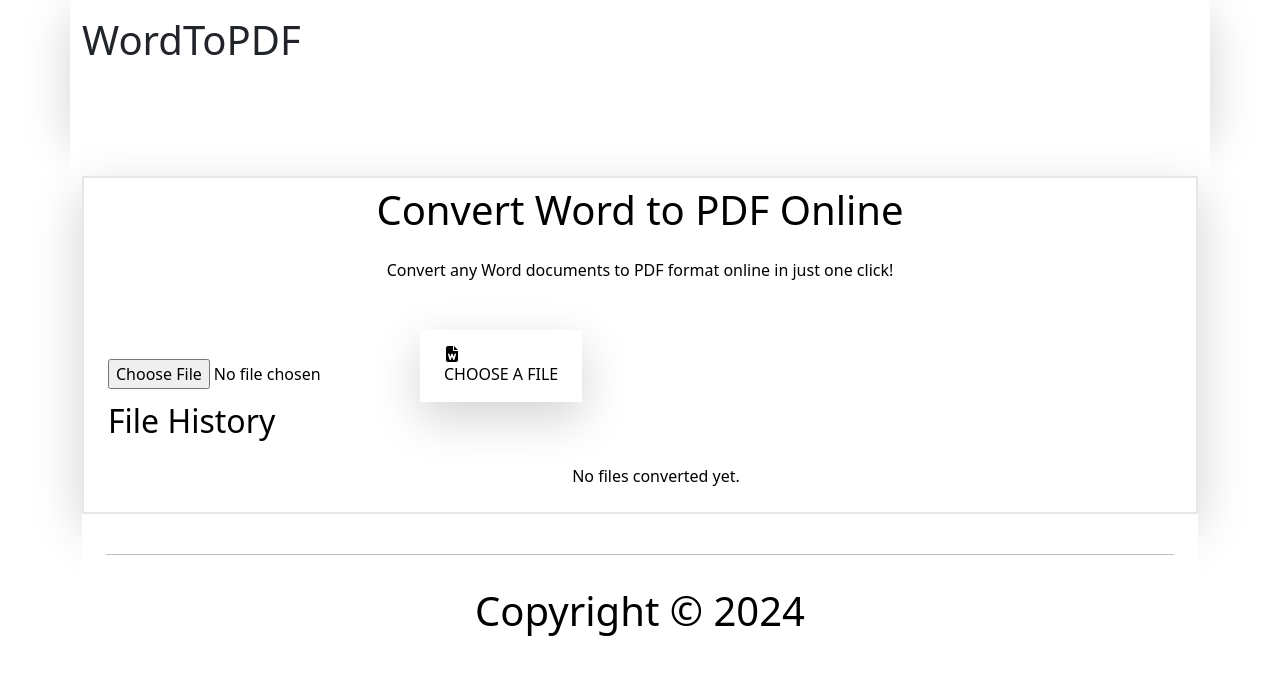
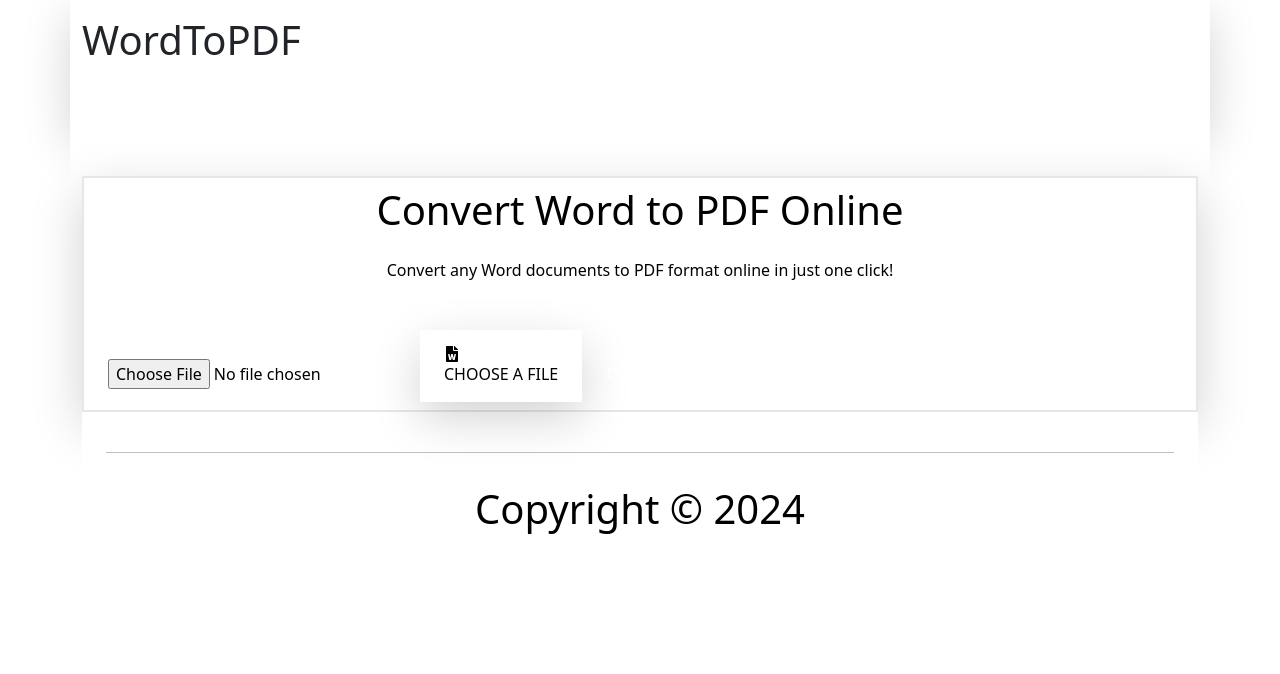
Before and after one commit to ishita5189/WordToPdf, a React (Vite) app in the folder frontend/: page / in a window 1280 px wide. Shown: the top 674 px of the page. Built offline with nearby package versions, Linux system fonts and the light colour scheme; the HTML template or start-up script is replaced by a standard one.

Commit message:
Updated files

```diff
--- a/frontend/src/components/Home.jsx
+++ b/frontend/src/components/Home.jsx
@@ -1,5 +1,5 @@
 import React, { useState, useEffect } from "react";
-import { FaFileWord } from "react-icons/fa6";
+import { FaFileWord } from "react-icons/fa";
 import axios from "axios";
 import { ProgressBar } from 'react-bootstrap';
 import JSZip from "jszip";
@@ -44,7 +44,6 @@ function Home() {
 
   const handleSubmit = async (event) => {
     event.preventDefault();
-    axios.post('https://wordtopdf-converter.vercel.app')
     if (!selectedFile) {
       setConvert("Please select a file");
       return;
@@ -171,85 +170,64 @@ function Home() {
             >
               {isLoading ? "Converting..." : "Convert File"}
             </button>
-            {isLoading && (
-              <ProgressBar
-                animated
-                now={uploadProgress}
-                label={`${uploadProgress}%`}
-                className="w-full mt-2"
-              />
+            {uploadProgress > 0 && uploadProgress < 100 && (
+              <ProgressBar now={uploadProgress} label={`${uploadProgress}%`} className="mt-3 w-full" />
             )}
             {convert && (
-              <div className="text-green-500 text-center">{convert}</div>
+              <p className={`text-center ${convert.includes('Error') ? 'text-red-500' : 'text-green-500'} font-semibold`}>
+                {convert}
+              </p>
             )}
             {downloadError && (
-              <div className="text-red-500 text-center">{downloadError}</div>
-            )}
-
-            <button
-              onClick={toggleDarkMode}
-              className="text-white bg-gray-700 hover:bg-gray-900 transition duration-300 font-bold px-4 py-1 rounded-lg mt-4"
-            >
-              {isDarkMode ? "Switch to Light Mode" : "Switch to Dark Mode"}
-            </button>
-
-            <button
-              onClick={handleClearHistory}
-              className="text-white bg-red-500 hover:bg-red-700 transition duration-300 font-bold px-4 py-1 rounded-lg mt-4"
-            >
-              Clear History
-            </button>
-
-            {/* Conditionally render Download All Files button */}
-            {fileCount > 1 && (
-              <button
-                onClick={handleDownloadAll}
-                className="text-white bg-green-500 hover:bg-green-700 transition duration-300 font-bold px-4 py-1 rounded-lg mt-4"
-              >
-                Download All Files
-              </button>
+              <p className="text-red-500 font-semibold">
+                {downloadError}
+              </p>
             )}
           </div>
 
-          {/* File History and Counter */}
-          <div className="mt-8 w-full">
-            <div className="flex items-center justify-between mb-4">
-              <h2 className="text-xl font-bold">
-                File History
-              </h2>
-              {fileCount > 0 && (
-                <div className={`w-12 h-12 rounded-full flex items-center justify-center text-lg font-bold ${isDarkMode ? 'bg-blue-500 text-white' : 'bg-blue-200 text-black'}`}>
-                  {fileCount}
-                </div>
-              )}
-            </div>
-            <ul className="flex flex-col items-center space-y-2">
-              {fileHistory.length > 0 ? fileHistory.map((file, index) => (
-                <li key={index} className={`flex justify-between w-full px-4 py-2 bg-gray-100 rounded-lg shadow-lg ${isDarkMode ? 'bg-gray-700 text-white' : 'bg-gray-100 text-black'}`}>
+          {fileHistory.length > 0 && (
+            <div className="mt-6">
+              <h2 className="text-xl font-bold mb-3">File History ({fileCount})</h2>
+              <ul className="space-y-2">
+                {fileHistory.map((file, index) => (
+                  <li key={index} className="flex items-center justify-between border-b pb-2">
                     <span>{file.name}</span>
                     <div className="flex space-x-2">
                       <button
                         onClick={() => handleReDownload(file)}
-                      className="text-white bg-blue-500 hover:bg-blue-700 transition duration-300 font-bold px-2 py-1 rounded-lg"
+                        className="text-blue-500 hover:underline"
                       >
-                      Download
+                        Re-download
                       </button>
                       <button
                         onClick={() => handleDelete(index)}
-                      className="text-white bg-red-500 hover:bg-red-700 transition duration-300 font-bold px-2 py-1 rounded-lg"
+                        className="text-red-500 hover:underline"
                       >
                         Delete
                       </button>
                     </div>
                   </li>
-              )) : (
-                <li className="text-center">No files converted yet.</li>
-              )}
+                ))}
               </ul>
+              <div className="mt-4 flex justify-between">
+                <button
+                  onClick={handleClearHistory}
+                  className="bg-red-500 text-white px-4 py-2 rounded-lg hover:bg-red-600"
+                >
+                  Clear History
+                </button>
+                <button
+                  onClick={handleDownloadAll}
+                  className="bg-blue-500 text-white px-4 py-2 rounded-lg hover:bg-blue-600"
+                >
+                  Download All
+                </button>
               </div>
             </div>
+          )}
         </div>
-      <Footer isDarkMode={isDarkMode} />
+      </div>
+      <Footer isDarkMode={isDarkMode} toggleDarkMode={toggleDarkMode} />
     </div>
   );
 }
```
Also changed, not shown: 1 other file (tests, documents, lock files or other folders). Lines whose indentation alone changed are shown as unchanged.
